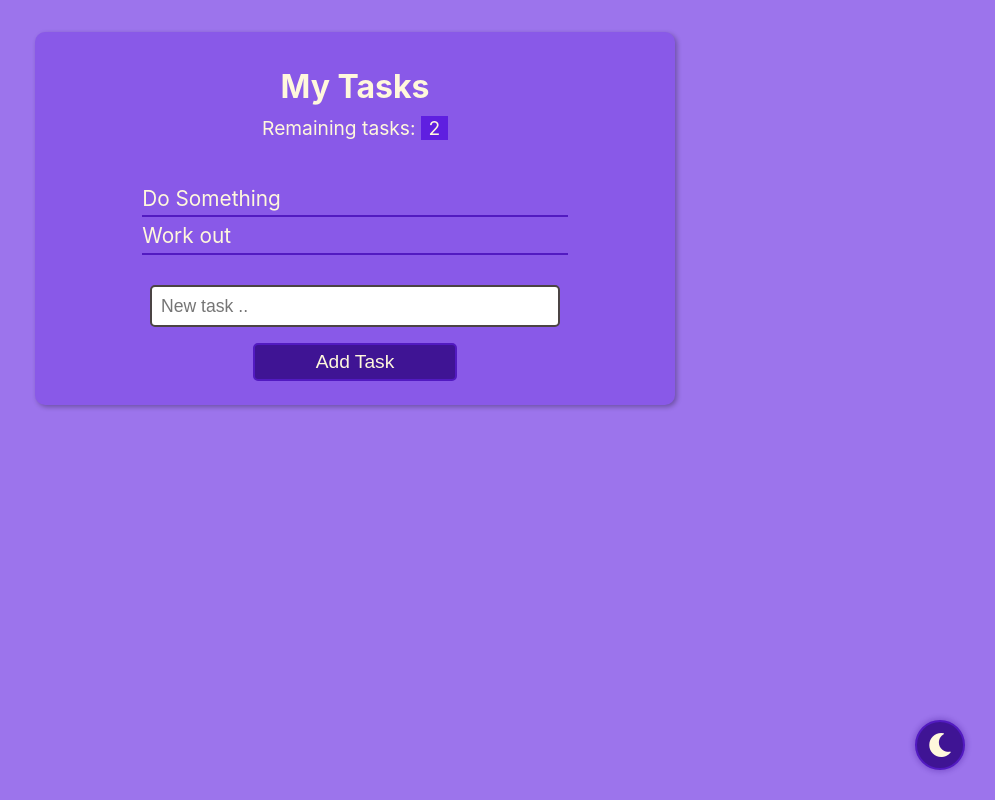
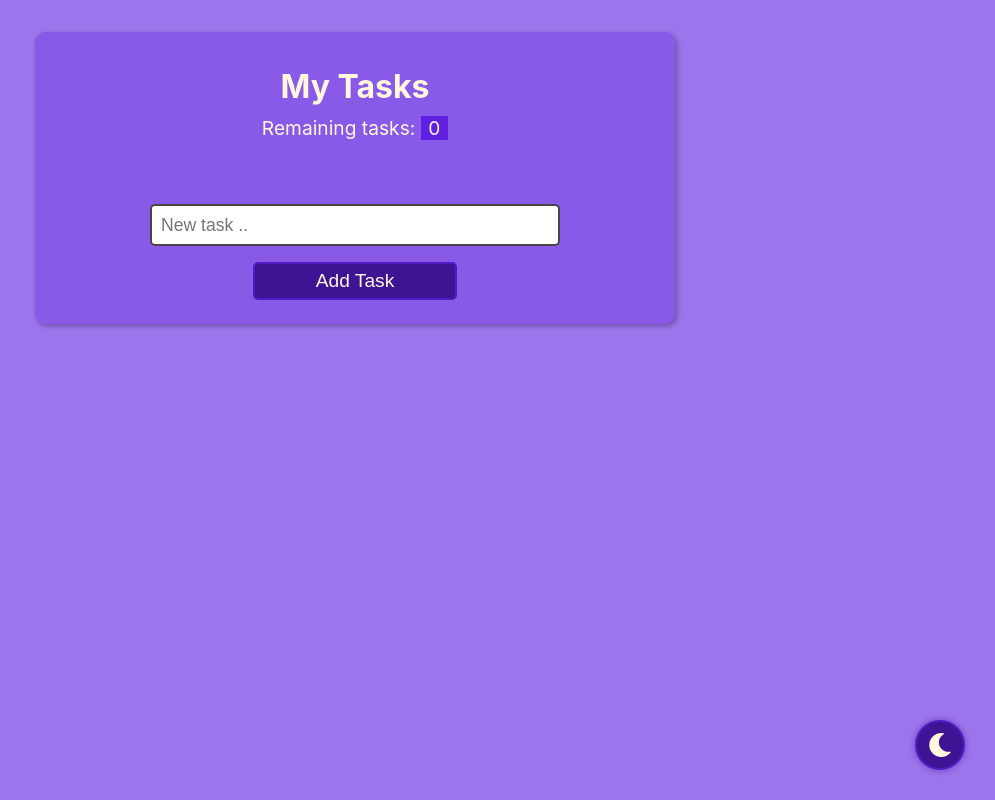
Before and after one commit to Gurveen-codes/task-keeper, a React (Create React App) app: page / in a window 1280 px wide. Shown: the whole page, without its empty margins (285-1280 px from the left). Built offline with nearby package versions, Linux system fonts and the light colour scheme.

Commit message:
Add Data Persistence

```diff
--- a/src/contexts/TaskContext.js
+++ b/src/contexts/TaskContext.js
@@ -4,19 +4,20 @@ import { v4 as uuid } from 'uuid'
 export const TaskContext = createContext()
 
 const TaskContextProvider = (props) => {
-	const [tasks, setTasks] = useState([
-		{ title: 'Do Something', id: uuid() },
-		{ title: 'Work out', id: uuid() },
-	])
+	const tasksStored = localStorage.getItem('tasks')
+	const initialTasks = tasksStored ? JSON.parse(tasksStored) : []
+	const [tasks, setTasks] = useState(initialTasks)
 
 	//Add task
-	const addTask = (task) => {
-		setTasks([...tasks, { title: task, id: uuid() }])
+	const addTask = async (task) => {
+		await setTasks([...tasks, { title: task, id: uuid() }])
+		localStorage.setItem('tasks', JSON.stringify(tasks))
 	}
 
 	//Remove task
 	const removeTask = (id) => {
 		setTasks(tasks.filter((task) => task.id !== id))
+		localStorage.setItem('tasks', JSON.stringify(tasks))
 	}
 
 	return (
```
